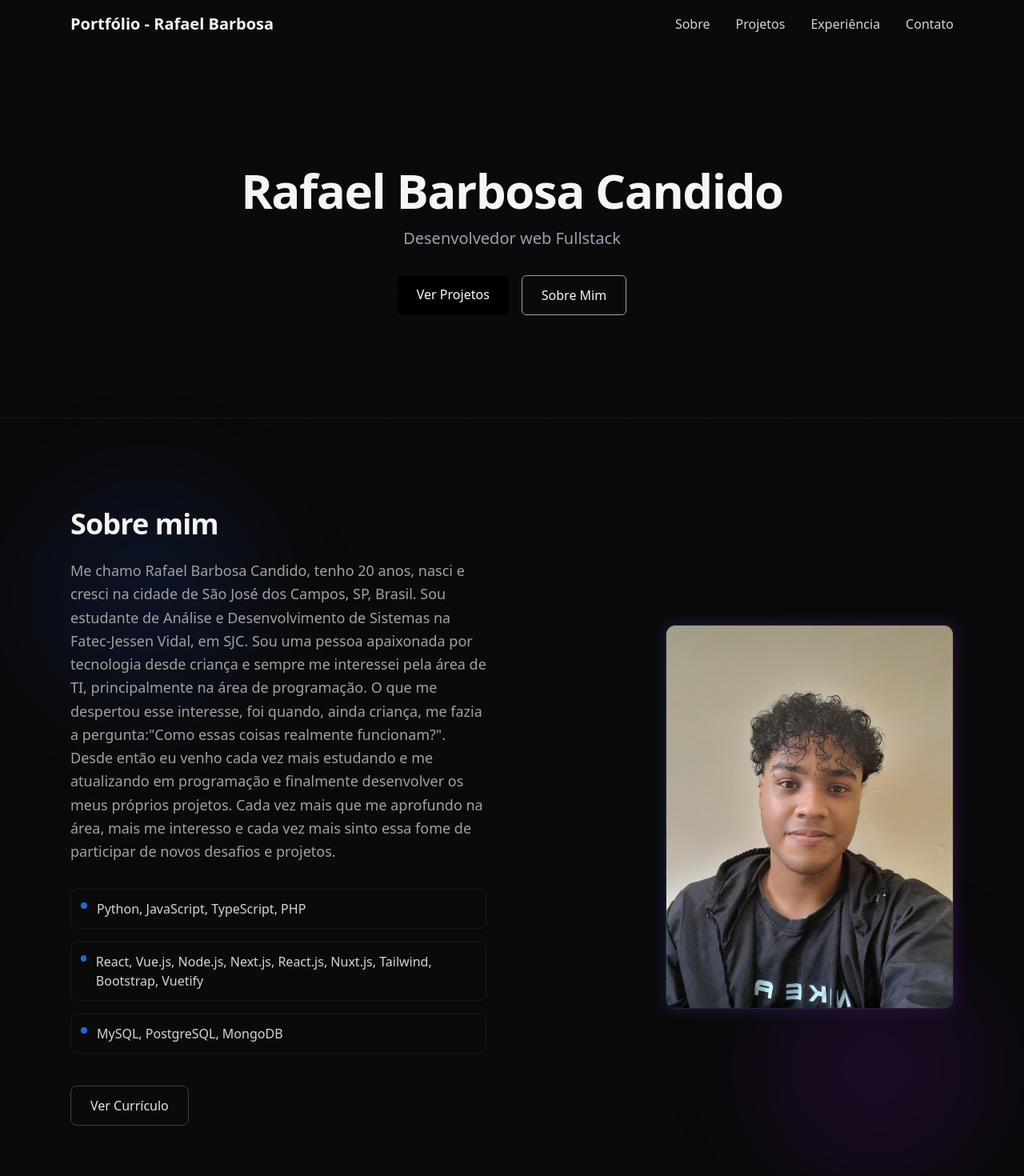
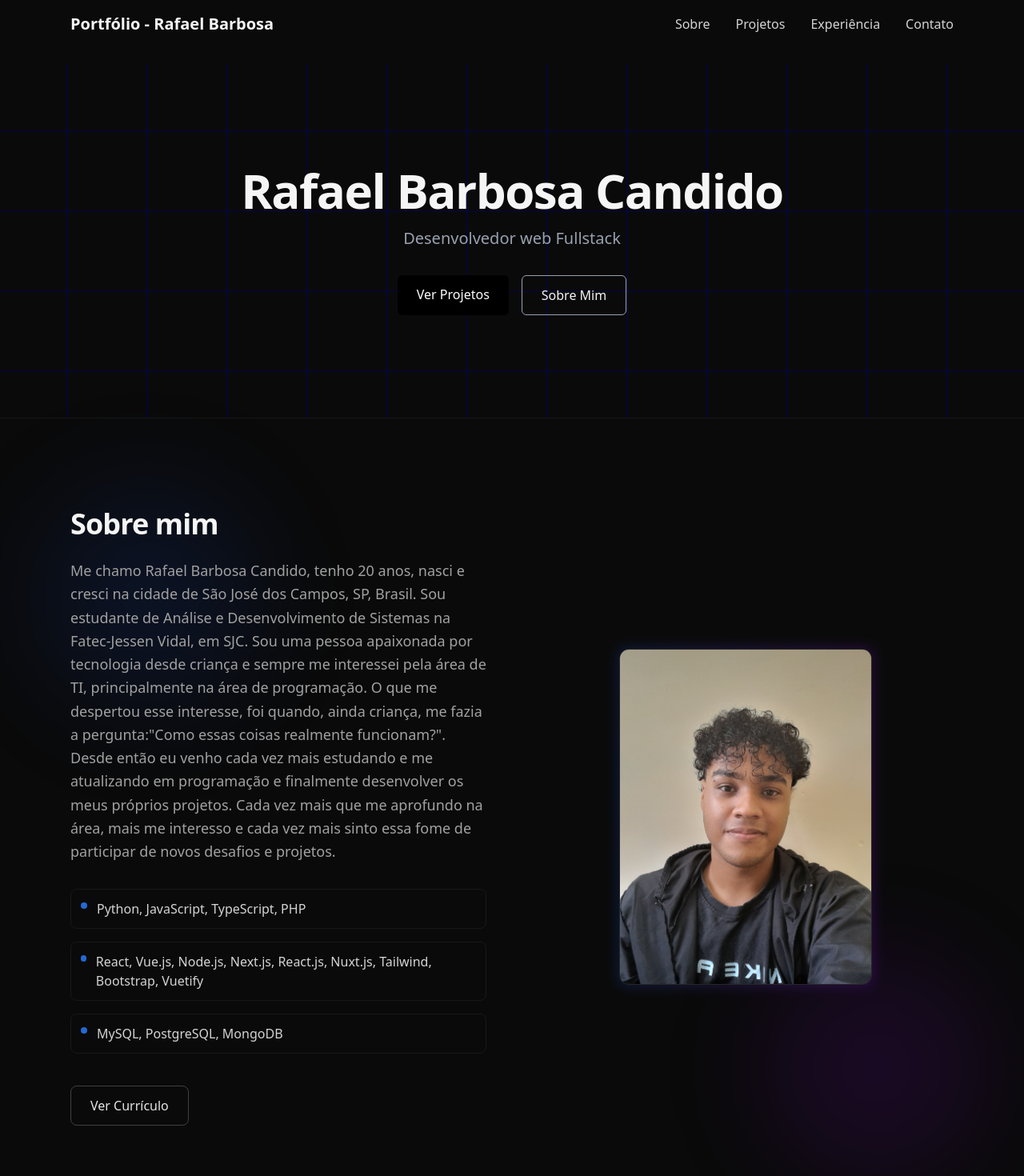
Before and after one commit to Rafa2-bit/portfolio, a React (Vite) app: page / in a window 1280 px wide. Shown: the top 1470 px of the page at 80% size. Built offline with nearby package versions, Linux system fonts and the light colour scheme.

Commit message:
FIX: Pequenas correções

```diff
--- a/src/components/About.tsx
+++ b/src/components/About.tsx
@@ -83,7 +83,7 @@ export default function About() {
             whileInView={{ opacity: 1, y: 0 }}
             transition={{ duration: 0.5, delay: 0.4 }}
             viewport={{ once: true }}
-            href="/src/assets/Currículo_Rafael.pdf"
+            href="/assets/Currículo_Rafael.pdf"
             className="inline-block mt-10 px-6 py-3 rounded-lg border border-neutral-700 hover:border-blue-500 text-neutral-200 hover:text-blue-400 transition-colors"
           >
            Ver Currículo
@@ -96,13 +96,13 @@ export default function About() {
           whileInView={{ opacity: 1, scale: 1 }}
           transition={{ duration: 0.7 }}
           viewport={{ once: true }}
-          className="flex ps-40 justify-center relative z-10"
+          className="flex  justify-center relative z-10"
         >
           <div className="relative group">
 
             <div className="absolute -inset-0.5 bg-linear-to-r from-blue-600 to-purple-600 rounded-xl opacity-20 group-hover:opacity-40 blur transition-all" />
 
-              <img src="/assets/20241216_124225.jpg" alt="" className="relative bg-neutral-900 border border-neutral-800 rounded-xl flex items-center justify-center text-neutral-600"/>
+              <img src="/assets/20241216_124225.jpg" alt="" className="relative w-79 h-105 bg-neutral-900 border border-neutral-800 rounded-xl flex items-center justify-center text-neutral-600"/>
 
           </div>
         </motion.div>
--- a/src/components/BackgroundAnimado.tsx
+++ b/src/components/BackgroundAnimado.tsx
@@ -22,7 +22,7 @@ export default function BackgroundAnimado() {
     <div className=" inset-0 -z-40 overflow-hidden">
 
       <motion.div
-        className="absolute inset-0 bg-[linear-gradient(to_right,rgba(0,0,100,0.45)_1px,transparent_1px),linear-gradient(to_bottom,rgba(0,0,100,0.45)_1px,transparent_1px)] bg-size-[100px_100px]"
+        className="absolute inset-0 bg-[linear-gradient(to_right,rgba(0,0,100,0.85)_1px,transparent_1px),linear-gradient(to_bottom,rgba(0,0,100,0.75)_1px,transparent_1px)] bg-size-[100px_100px]"
         animate={{
           backgroundPosition: ["1000px 1000px", "0px 0px"],
         }}
```
